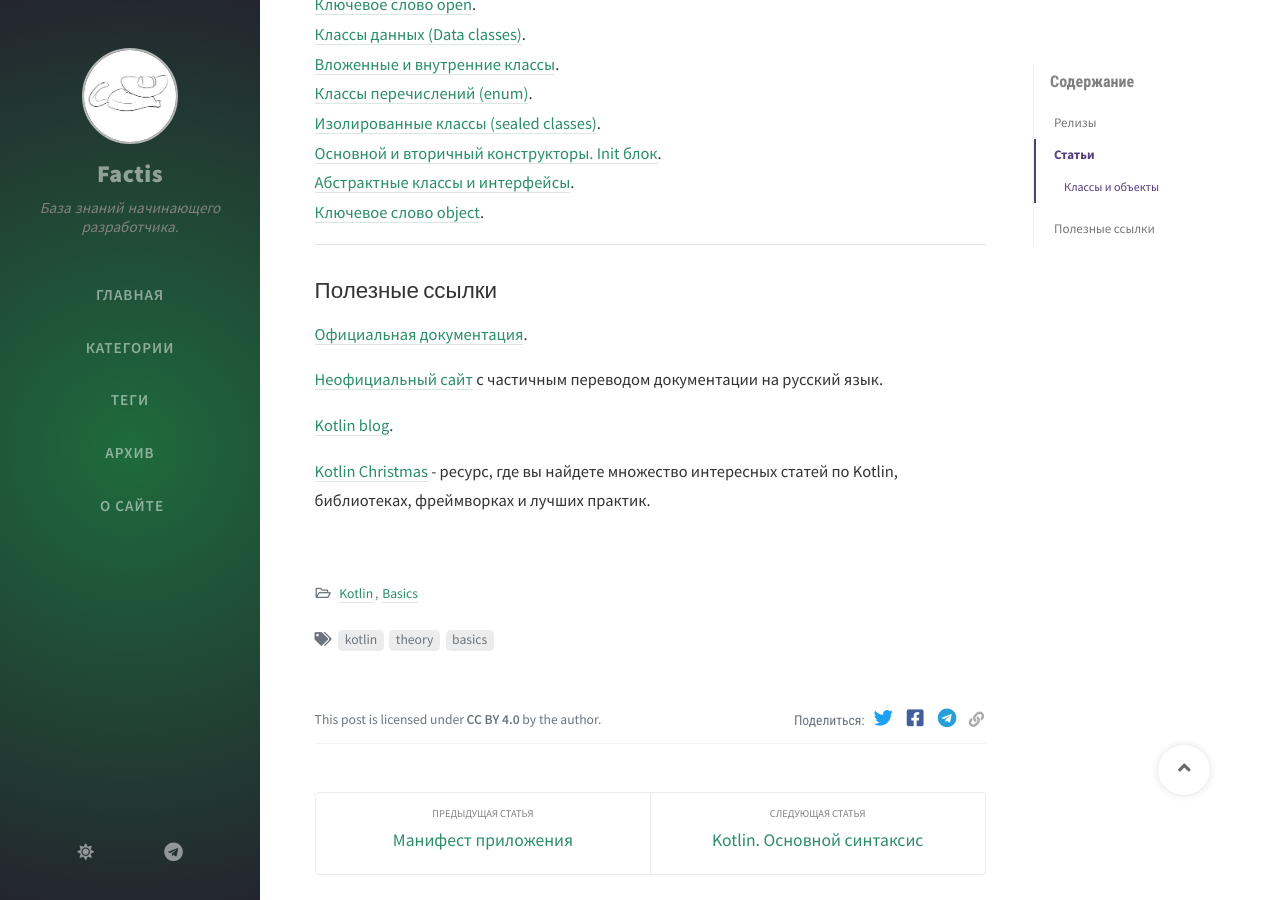
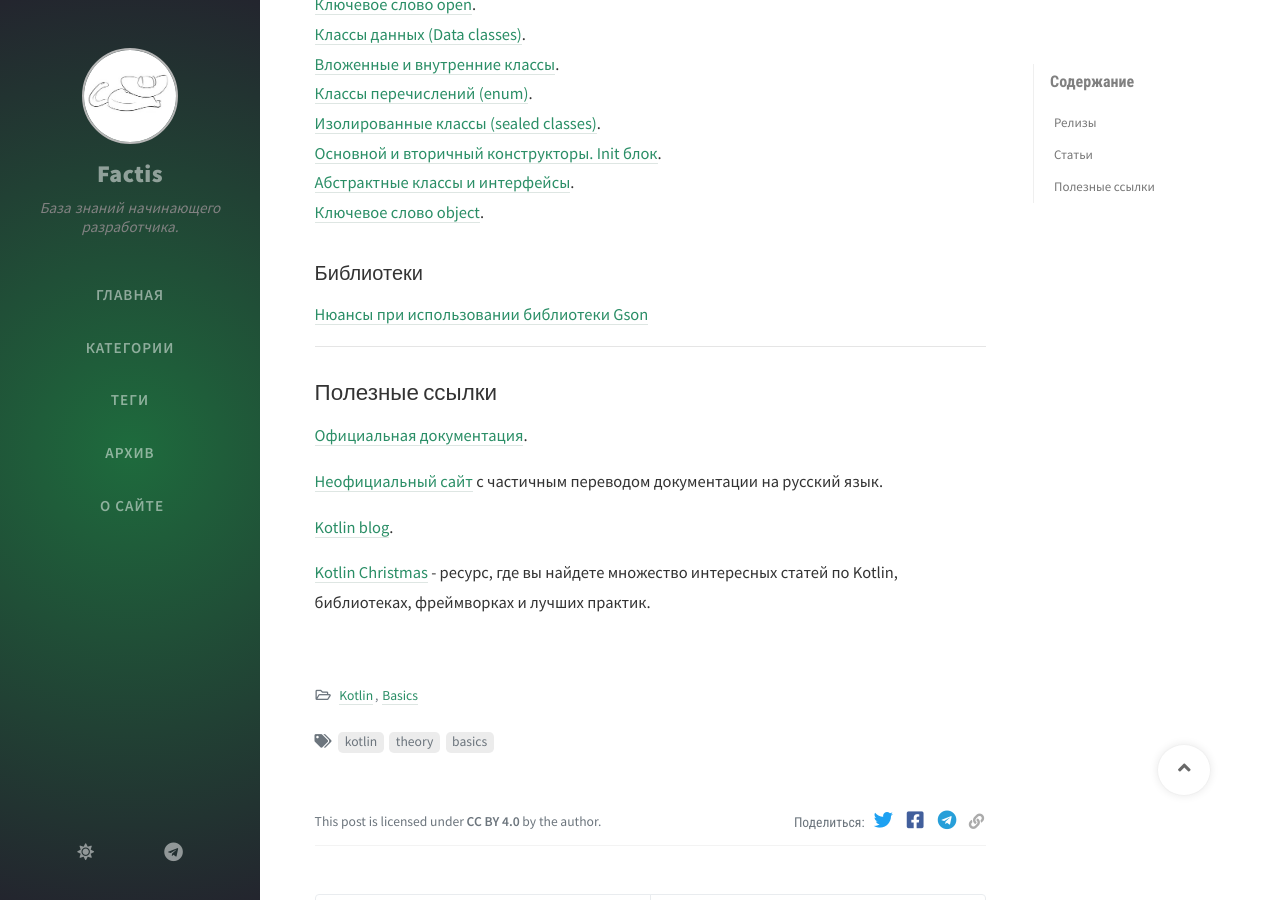
Before and after one commit to Bimlibik/bimlibik.github.io, a Jekyll site: the page built from _posts/kotlin/2020-06-02-kotlin-overview.md, in a window 1280 px wide and 900 px high, scrolled down 1450 px. Built offline with Jekyll 4.4.1, drawn with Linux system fonts in a browser that asks for light colours; nearby versions of some CDN libraries; comment, search, counter and statistics services are not loaded.

Commit message:
Update: добавлена ссылка на статью про Kotlin и Gson.

```diff
--- a/_posts/kotlin/2020-06-02-kotlin-overview.md
+++ b/_posts/kotlin/2020-06-02-kotlin-overview.md
@@ -69,6 +69,11 @@ Studio, можно использовать при разработке на Kot
 [Абстрактные классы и интерфейсы](https://bimlibik.github.io/posts/kotlin-abstract-classes-and-interfaces/). <br>
 [Ключевое слово object](https://bimlibik.github.io/posts/kotlin-object-keyword/). <br>
 
+
+### Библиотеки
+
+[Нюансы при использовании библиотеки Gson](https://bimlibik.github.io/posts/kotlin-gson/)
+
 ***
 
 ## Полезные ссылки
```
